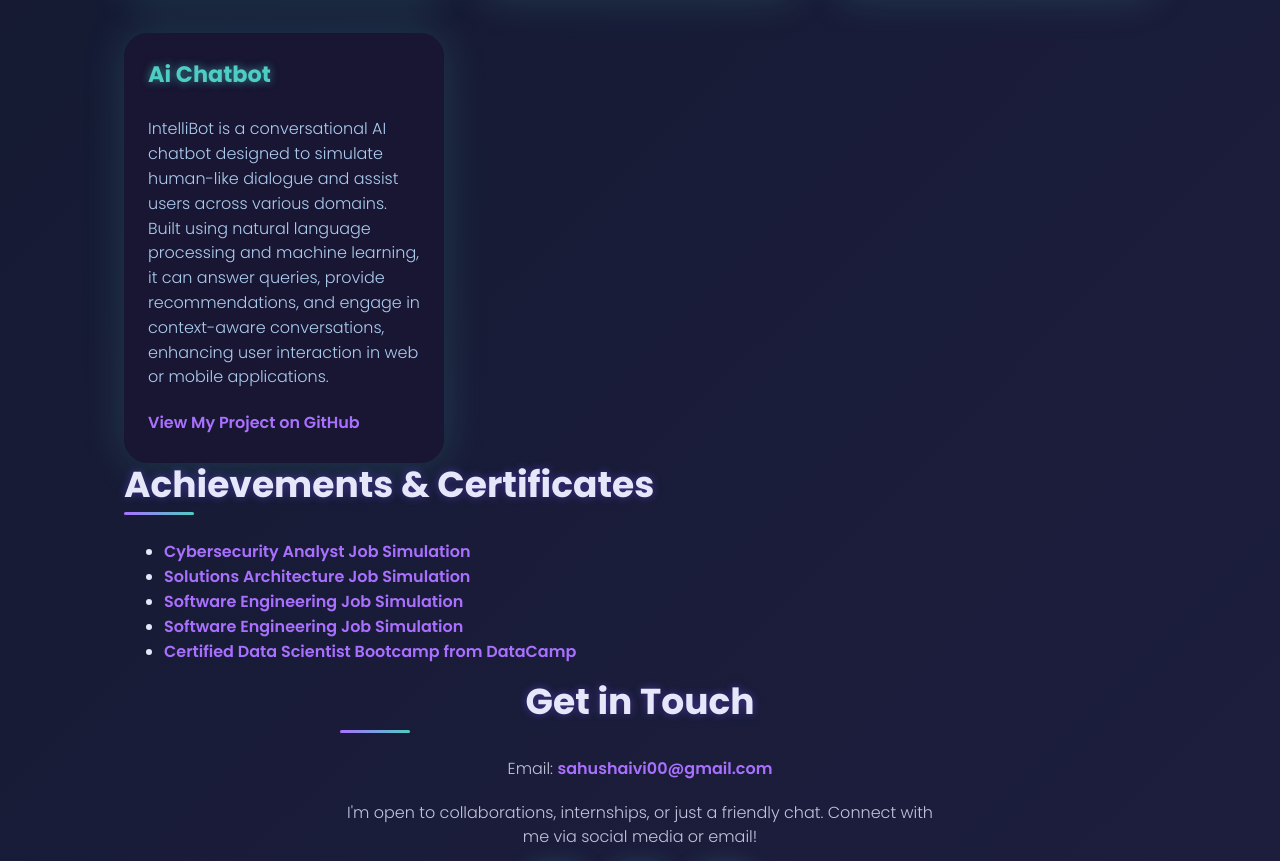
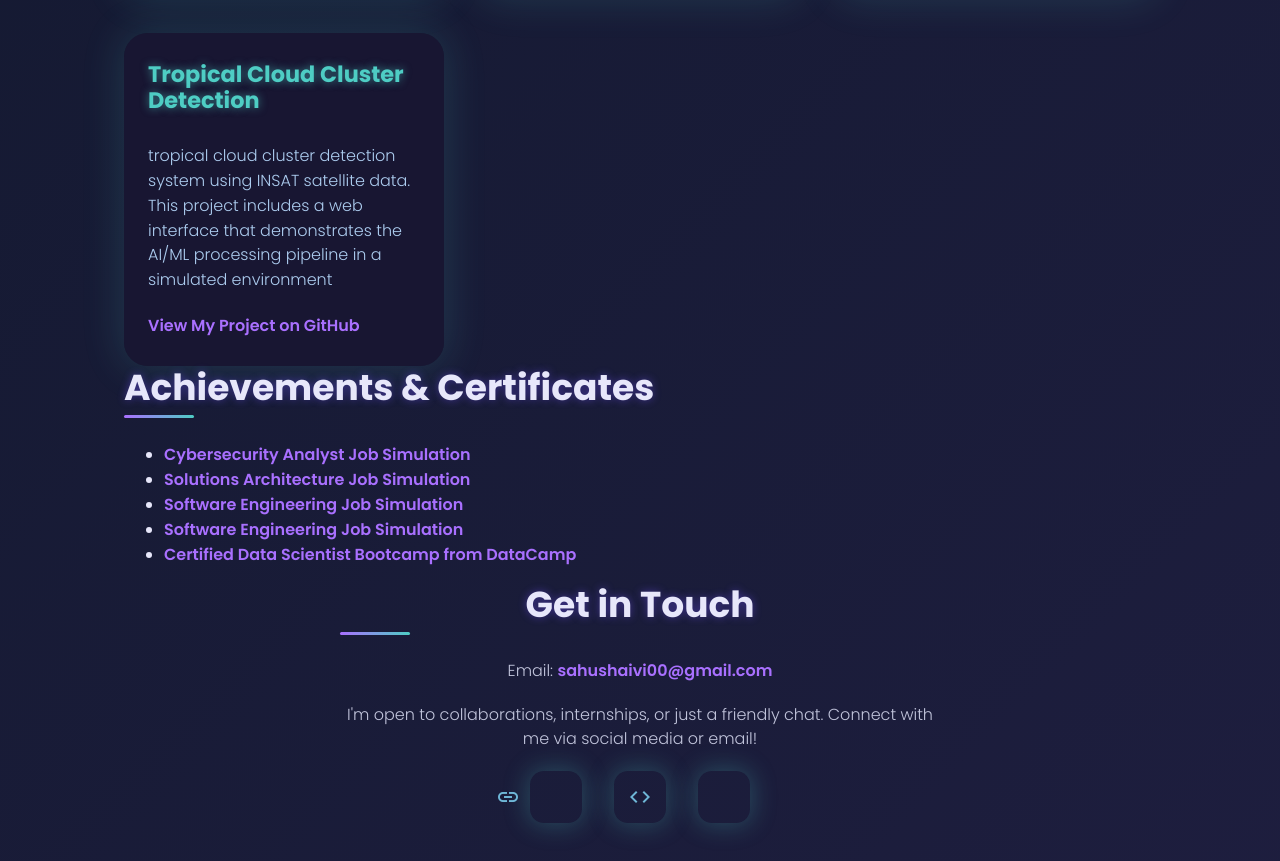
Before and after one commit to shaivisahu/personal-portfolio.github.io, a plain HTML site: page index.html in a window 1280 px wide. Shown: the part 1718-2579 px from the top of the page. Drawn offline with Linux system fonts and the light colour scheme.

Commit message:
Update index.html

```diff
--- a/index.html
+++ b/index.html
@@ -645,12 +645,11 @@
                     </p>
                 </article>
                 <article class="project-card " tabindex="0 " aria-label="Data visualization dashboard project ">
-                    <h3 class="project-title "> Ai Chatbot</h3>
+                    <h3 class="project-title ">Tropical Cloud Cluster Detection</h3>
                     <p class="project-description ">
-                        IntelliBot is a conversational AI chatbot designed to simulate human-like dialogue and assist users across various domains. Built using natural language processing and machine learning, it can answer queries, provide recommendations, and engage in context-aware
-                        conversations, enhancing user interaction in web or mobile applications.
+                        tropical cloud cluster detection system using INSAT satellite data. This project includes a web interface that demonstrates the AI/ML processing pipeline in a simulated environment
                     </p>
-                    <a href="https://github.com/username/project-name " target="_blank ">
+                    <a href="https://shaivisahu.github.io/Tropical-Cloud-Cluster-Detection-/" target="_blank ">
                         View My Project on GitHub
                     </a>
                 </article>
```
